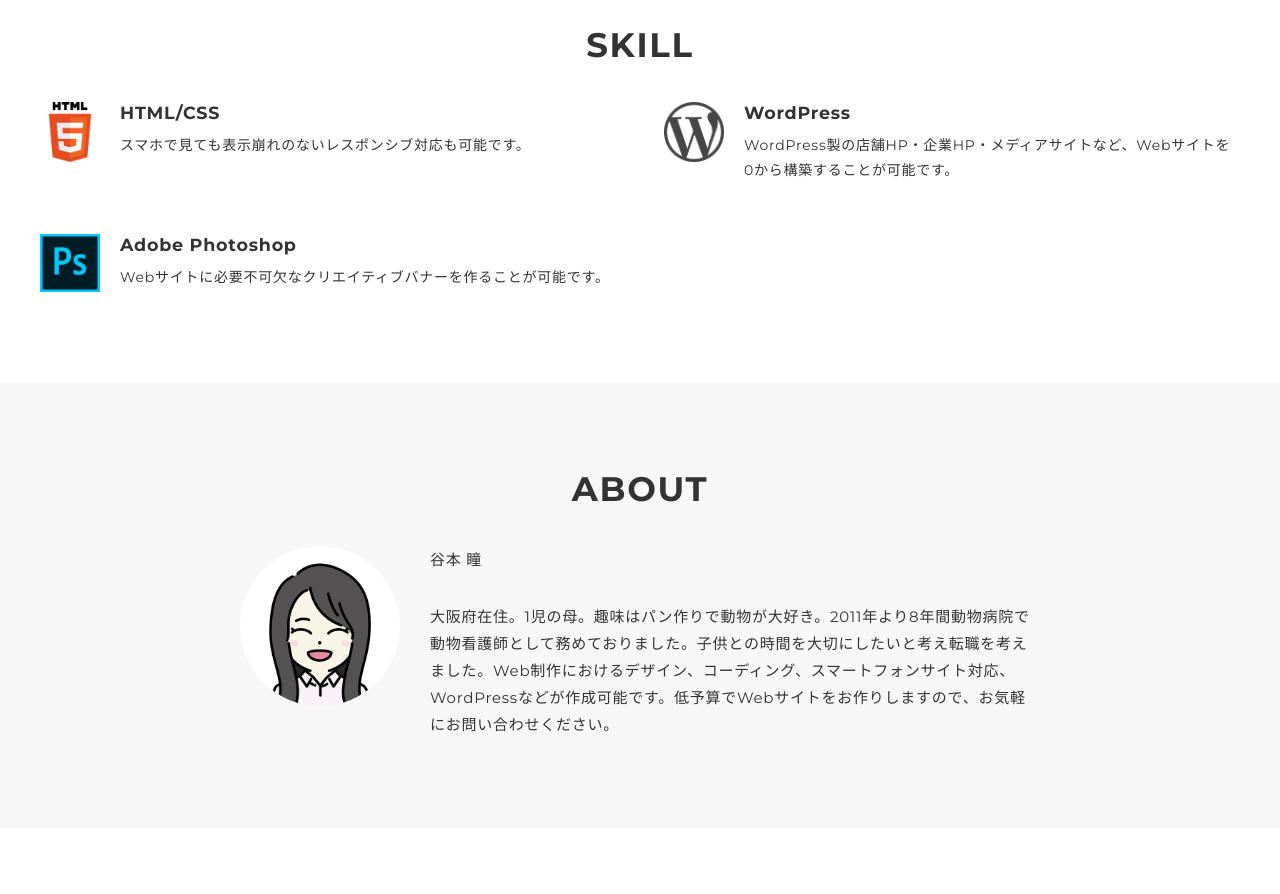
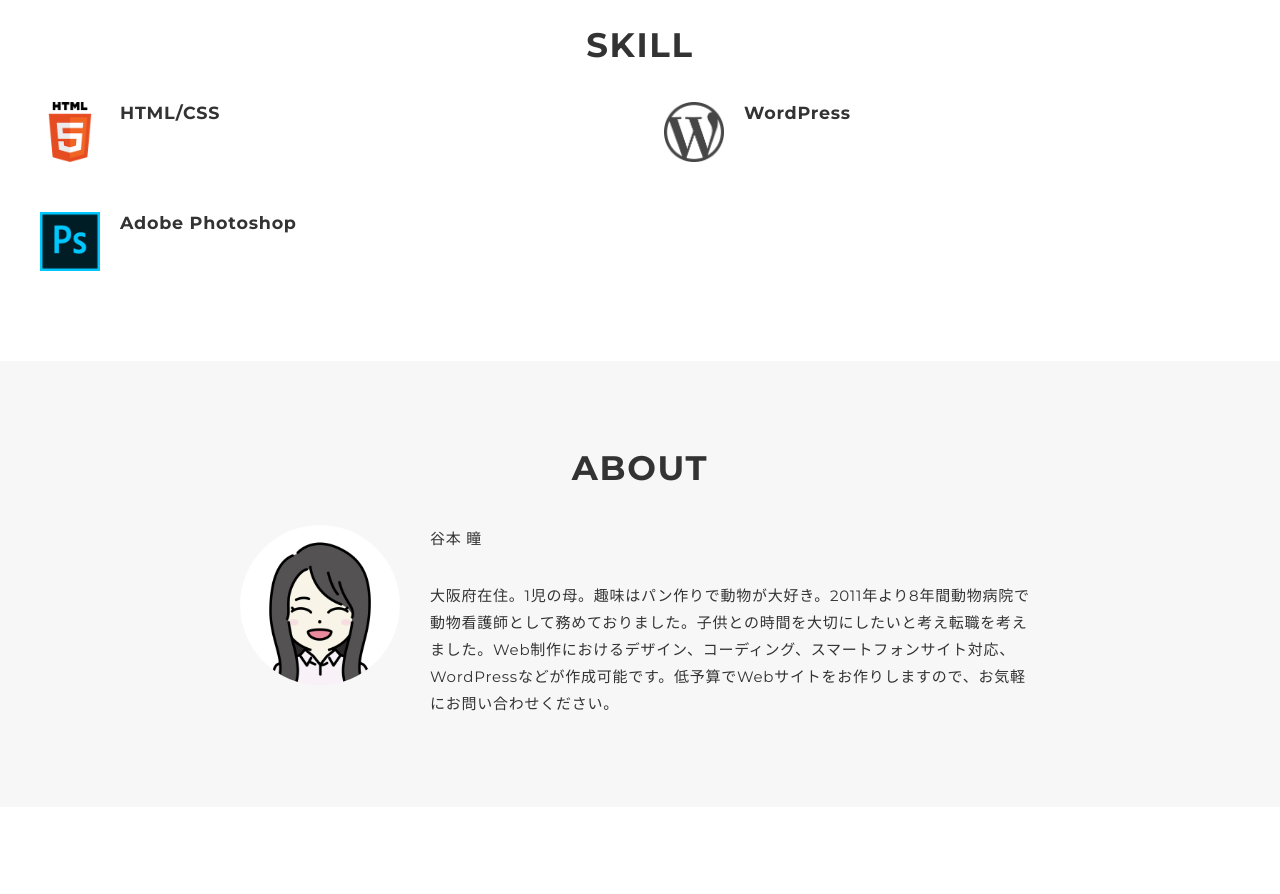
Before and after one commit to M-hitomi/portfolio, a plain HTML site: page index.html in a window 1280 px wide. Shown: the part 1320-2214 px from the top of the page. Drawn offline with nearby package versions, Linux system fonts and the light colour scheme.

Commit message:
Update index.html

```diff
--- a/index.html
+++ b/index.html
@@ -81,9 +81,6 @@
                 </p>
                 <div class="skill-body">
                   <h3 class="skill-name">HTML/CSS</h3>
-                  <p class="skill-text">
-                    スマホで見ても表示崩れのないレスポンシブ対応も可能です。
-                  </p>
                 </div>
               </div>
 
@@ -93,9 +90,6 @@
                 </p>
                 <div class="skill-body">
                   <h3 class="skill-name">WordPress</h3>
-                  <p class="skill-text">
-                    WordPress製の店舗HP・企業HP・メディアサイトなど、Webサイトを0から構築することが可能です。
-                  </p>
                 </div>
               </div>
 
@@ -105,9 +99,6 @@
                 </p>
                 <div class="skill-body">
                   <h3 class="skill-name">Adobe Photoshop</h3>
-                  <p class="skill-text">
-                    Webサイトに必要不可欠なクリエイティブバナーを作ることが可能です。
-                  </p>
                 </div>
               </div>
             </div>
```
